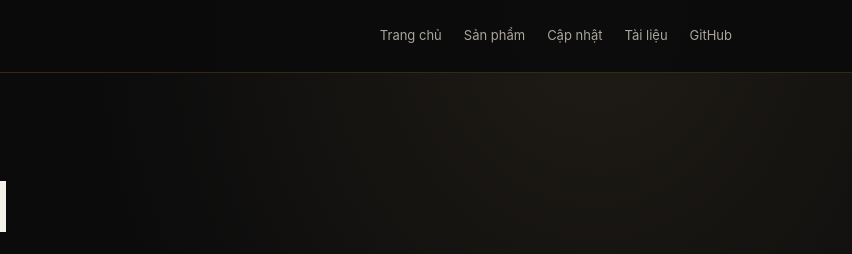
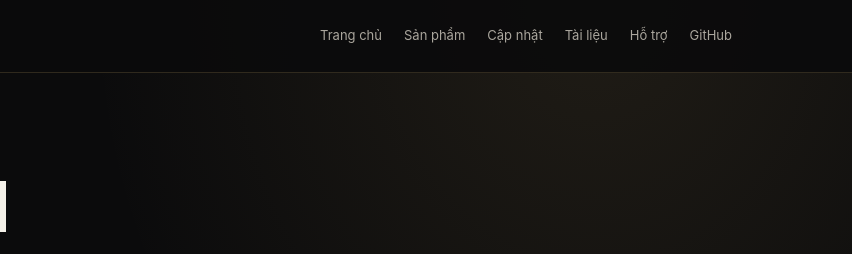
Before and after one commit to dea78799-dotcom/SYNTRA-Website, a plain HTML site: page downloads/index.html in a window 1280 px wide. Shown: the top 254 px of the page, 428-1280 px from the left. Drawn offline with Linux system fonts and the light colour scheme.

Commit message:
Add Support Center navigation and document website v1.7

```diff
--- a/downloads/index.html
+++ b/downloads/index.html
@@ -27,7 +27,7 @@ footer{border-top:1px solid rgba(216,181,109,.15);padding:26px 0;color:var(--mut
 <body>
 <header><div class="wrap nav">
 <a class="brand" href="../index.html"><img src="../assets/syntra-mark.svg" alt=""><span>SYNTRA GROUP</span></a>
-<nav class="navlinks" aria-label="Điều hướng"><a href="../index.html">Trang chủ</a><a href="../index.html#products">Sản phẩm</a><a href="../updates/">Cập nhật</a><a href="../docs/">Tài liệu</a><a href="https://github.com/dea78799-dotcom">GitHub</a></nav>
+<nav class="navlinks" aria-label="Điều hướng"><a href="../index.html">Trang chủ</a><a href="../index.html#products">Sản phẩm</a><a href="../updates/">Cập nhật</a><a href="../docs/">Tài liệu</a><a href="../support/">Hỗ trợ</a><a href="https://github.com/dea78799-dotcom">GitHub</a></nav>
 </div></header>
 <main class="wrap">
 <div class="eyebrow">Official download center</div>
```
